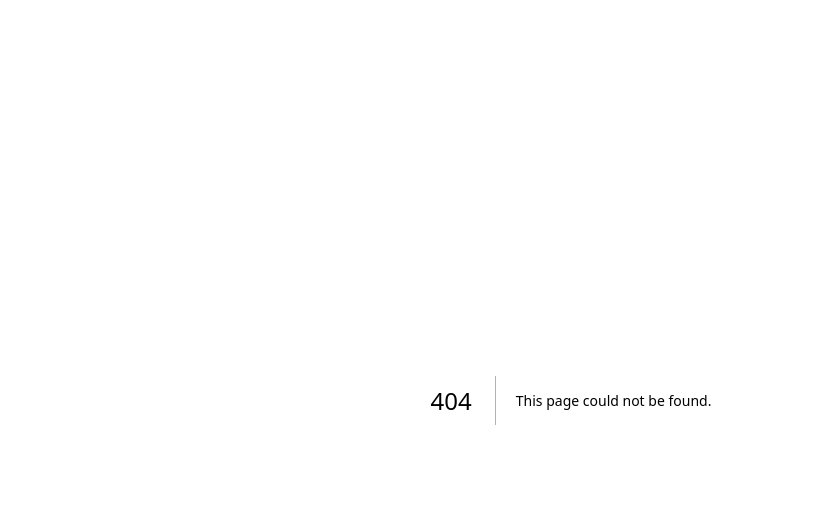
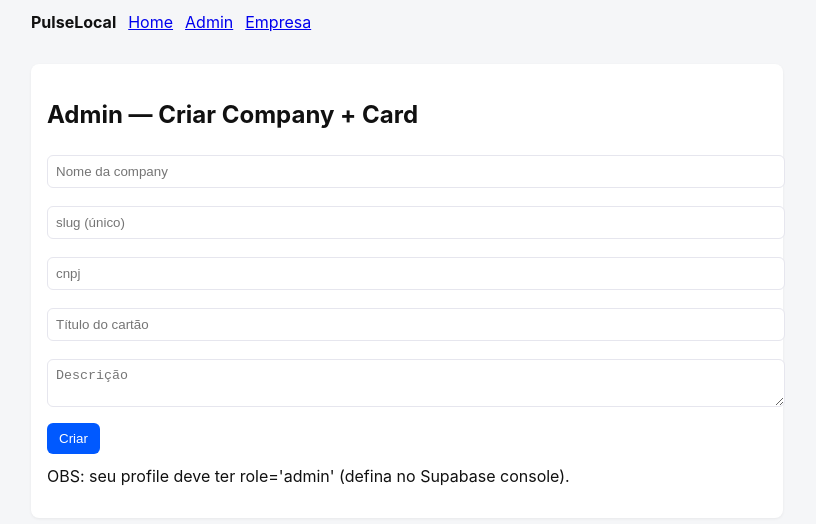
Before and after one commit to firmeartepro/cartao-virtual-5g, a Next.js app: page /admin in a window 1280 px wide. Before the commit this address had no page. Shown: the top 524 px of the page, without its empty margins (69-885 px from the left). Built offline with nearby package versions, Linux system fonts and the light colour scheme; no server answers.

Commit message:
Create index.js

```diff
--- /dev/null
+++ b/pages/admin/index.js
@@ -0,0 +1,41 @@
+import { useState } from 'react';
+import axios from 'axios';
+import Layout from '../../components/Layout';
+import { supabase } from '../../lib/supabaseClient';
+
+export default function Admin() {
+  const [form, setForm] = useState({ name:'', slug:'', cnpj:'', title:'', description:'' });
+  const [msg, setMsg] = useState('');
+
+  async function handleCreate(e) {
+    e.preventDefault();
+    setMsg('Criando...');
+    const s = await supabase.auth.getSession();
+    const token = s.data?.session?.access_token;
+    try {
+      const res = await axios.post('/api/admin/create-company', form, { headers: { Authorization: `Bearer ${token}` }});
+      setMsg('Criado: ' + res.data.company.id);
+    } catch (err) {
+      console.error(err);
+      setMsg('Erro: ' + (err.response?.data?.error || err.message));
+    }
+  }
+
+  return (
+    <Layout>
+      <div className="card" style={{maxWidth:720}}>
+        <h2>Admin — Criar Company + Card</h2>
+        <form onSubmit={handleCreate}>
+          <input className="input" placeholder="Nome da company" value={form.name} onChange={e=>setForm({...form,name:e.target.value})} />
+          <input className="input" placeholder="slug (único)" value={form.slug} onChange={e=>setForm({...form,slug:e.target.value})} />
+          <input className="input" placeholder="cnpj" value={form.cnpj} onChange={e=>setForm({...form,cnpj:e.target.value})} />
+          <input className="input" placeholder="Título do cartão" value={form.title} onChange={e=>setForm({...form,title:e.target.value})} />
+          <textarea className="input" placeholder="Descrição" value={form.description} onChange={e=>setForm({...form,description:e.target.value})} />
+          <button className="btn" type="submit">Criar</button>
+        </form>
+        <div style={{marginTop:12}}>{msg}</div>
+        <p style={{marginTop:12}}>OBS: seu profile deve ter role='admin' (defina no Supabase console).</p>
+      </div>
+    </Layout>
+  );
+}
```
